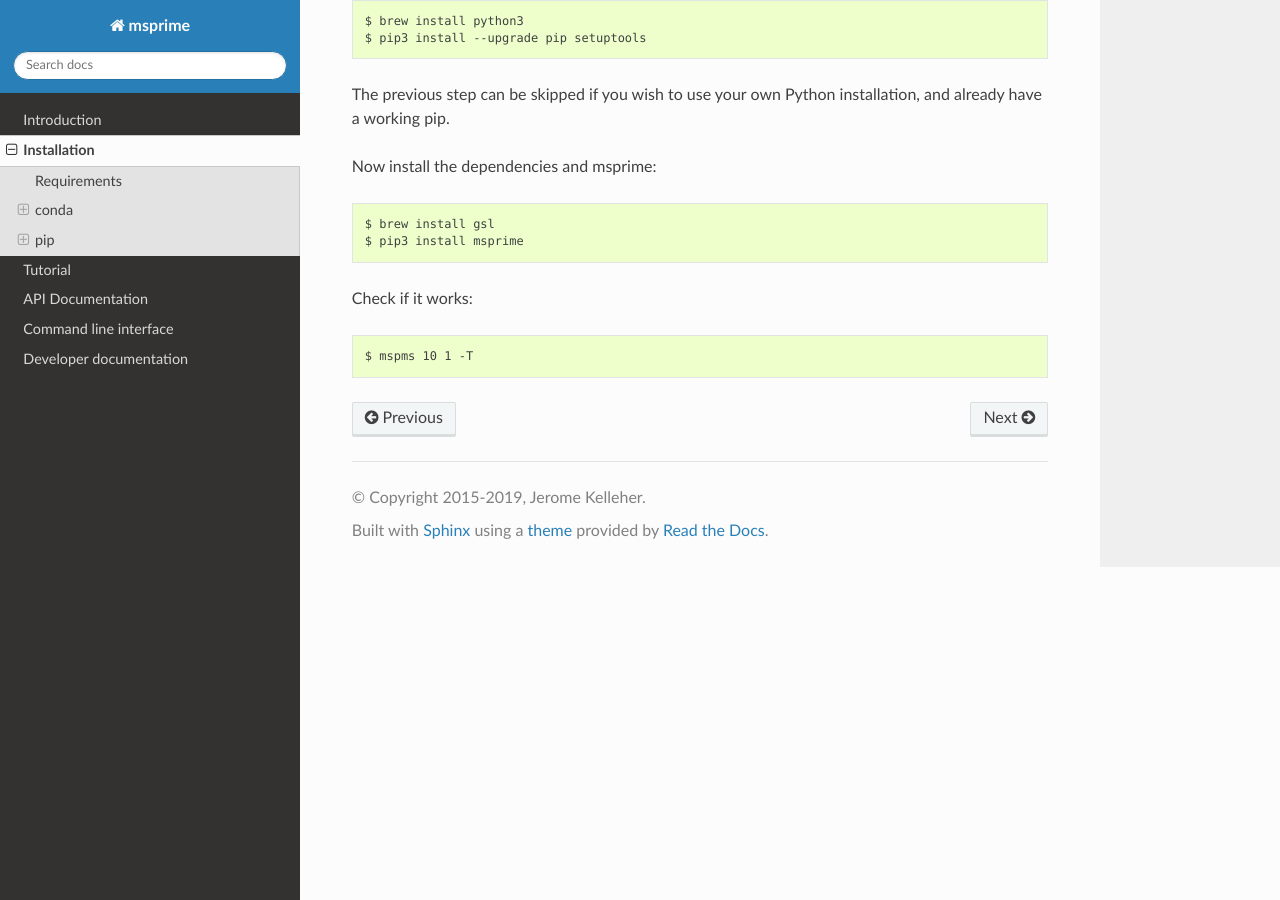
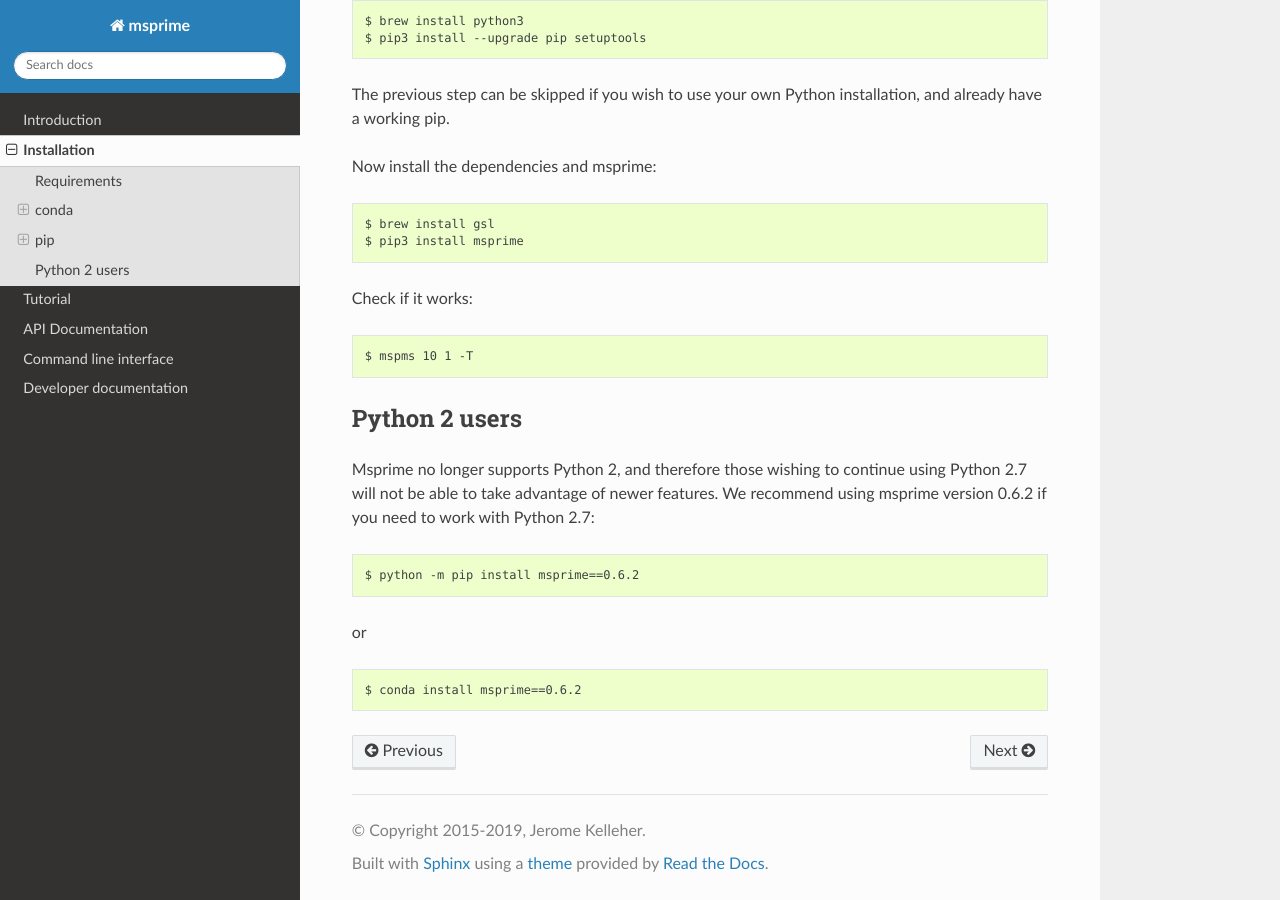
Before and after one commit to tskit-dev/msprime, a Sphinx documentation site: the page built from docs/installation.rst, in a window 1280 px wide and 900 px high, scrolled down 5019 px. Built offline with Sphinx 7.4.7 and the Read the Docs theme 2.0.0, drawn with Linux system fonts in a browser that asks for light colours; the version number could not be read and is left out.

Commit message:
Added guidance for Python 2.7 users.
Closes #751

```diff
--- a/docs/installation.rst
+++ b/docs/installation.rst
@@ -8,7 +8,6 @@ There are two basic options for installing ``msprime``: either through
 pre-built binary packages using :ref:`sec_installation_conda` or
 by compiling locally using :ref:`sec_installation_pip`. We recommend using ``conda``
 for most users, although ``pip`` can be more convenient in certain cases.
-
 
 .. _sec_installation_requirements:
 
@@ -300,3 +299,18 @@ Now install the dependencies and msprime::
 Check if it works::
 
     $ mspms 10 1 -T
+
+
+==============
+Python 2 users
+==============
+
+Msprime no longer supports Python 2, and therefore those wishing to continue
+using Python 2.7 will not be able to take advantage of newer features. We
+recommend using msprime version 0.6.2 if you need to work with Python 2.7::
+
+$ python -m pip install msprime==0.6.2
+
+or ::
+
+$ conda install msprime==0.6.2
```
